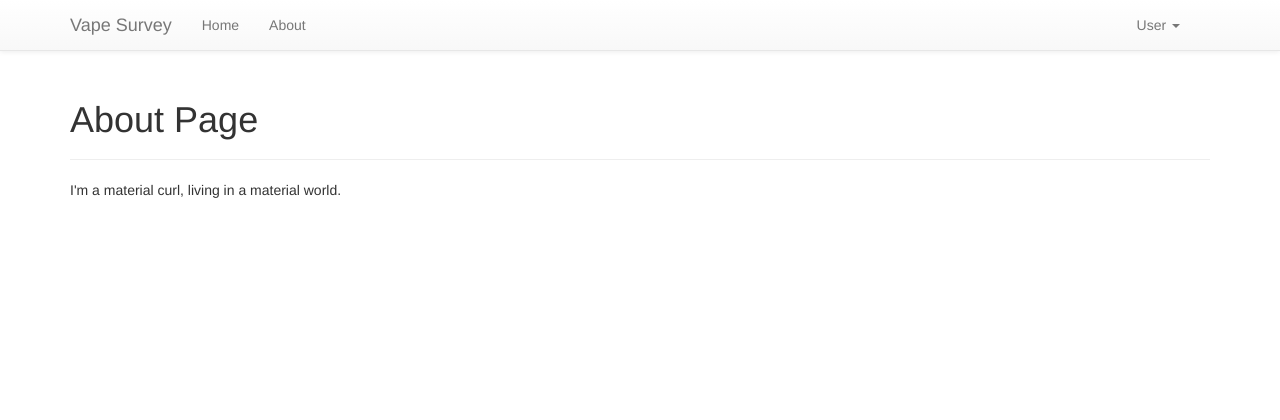
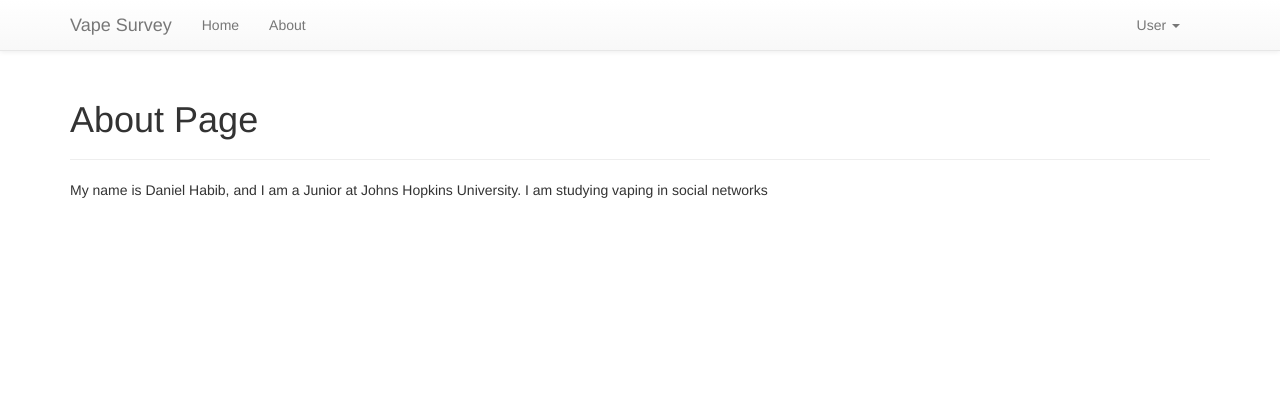
Before and after one commit to njha02/vape-survey, a Flask app: template webapp/templates/pages/about_template.html in a window 1280 px wide. Shown: the top 420 px of the page. Run offline with Flask 2, Linux system fonts and the light colour scheme; the template is opened without the code that fills it, so the values that code supplies are empty; some libraries are stand-ins or nearby versions.

Commit message:
about page init

```diff
--- a/webapp/templates/pages/about_template.html
+++ b/webapp/templates/pages/about_template.html
@@ -5,6 +5,7 @@
 <div class="page-header">
   <h1>About Page</h1>
 </div>
-<p>I'm a material curl, living in a material world.</p>
+<p>My name is Daniel Habib, and I am a Junior at Johns Hopkins University. I am studying vaping in social
+networks</p>
 
 {% endblock %}
--- a/webapp/views.py
+++ b/webapp/views.py
@@ -47,3 +47,7 @@ def submit_to_sheet(data):
     write_to_sheet(
         data["school"], list(data.values())
     )  # TODO: should be explicit about what fields we expect to recieve
+
+@blueprint.route("/about", methods=["GET"])
+def about():
+    return render_template("pages/about_template.html") #
```
